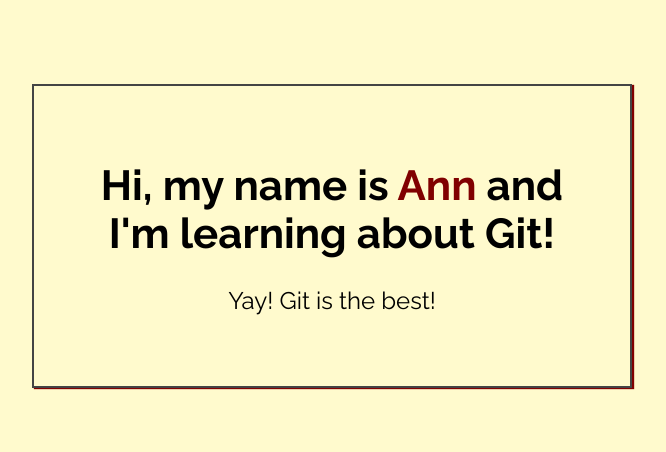
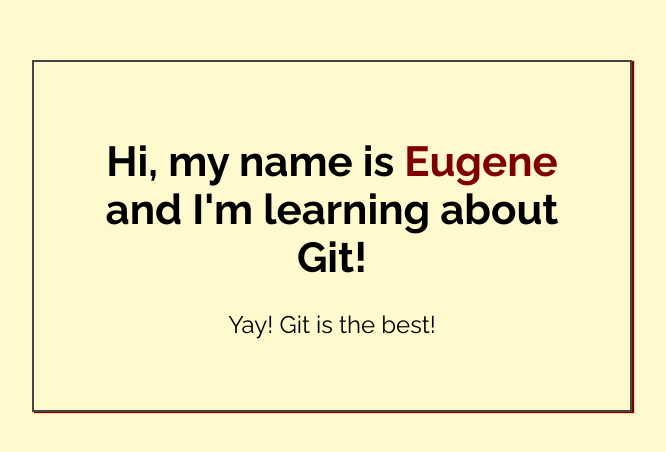
Before and after one commit to charleshsu0952/my-first-repo, a plain HTML site: page index.html in a window 1280 px wide. Shown: the part 164-616 px from the top of the page, without its empty margins (308-974 px from the left). Drawn offline with Linux system fonts and the light colour scheme.

Commit message:
added name to index.html

```diff
--- a/index.html
+++ b/index.html
@@ -14,7 +14,7 @@
 <body>
 
     <div class="greeting">
-        <h1>Hi, my name is <span class="highlight">Ann</span> and I'm learning about Git! </h1>
+        <h1>Hi, my name is <span class="highlight">Eugene</span> and I'm learning about Git! </h1>
 
         <p>Yay! Git is the best!</p>
     </div>
```
